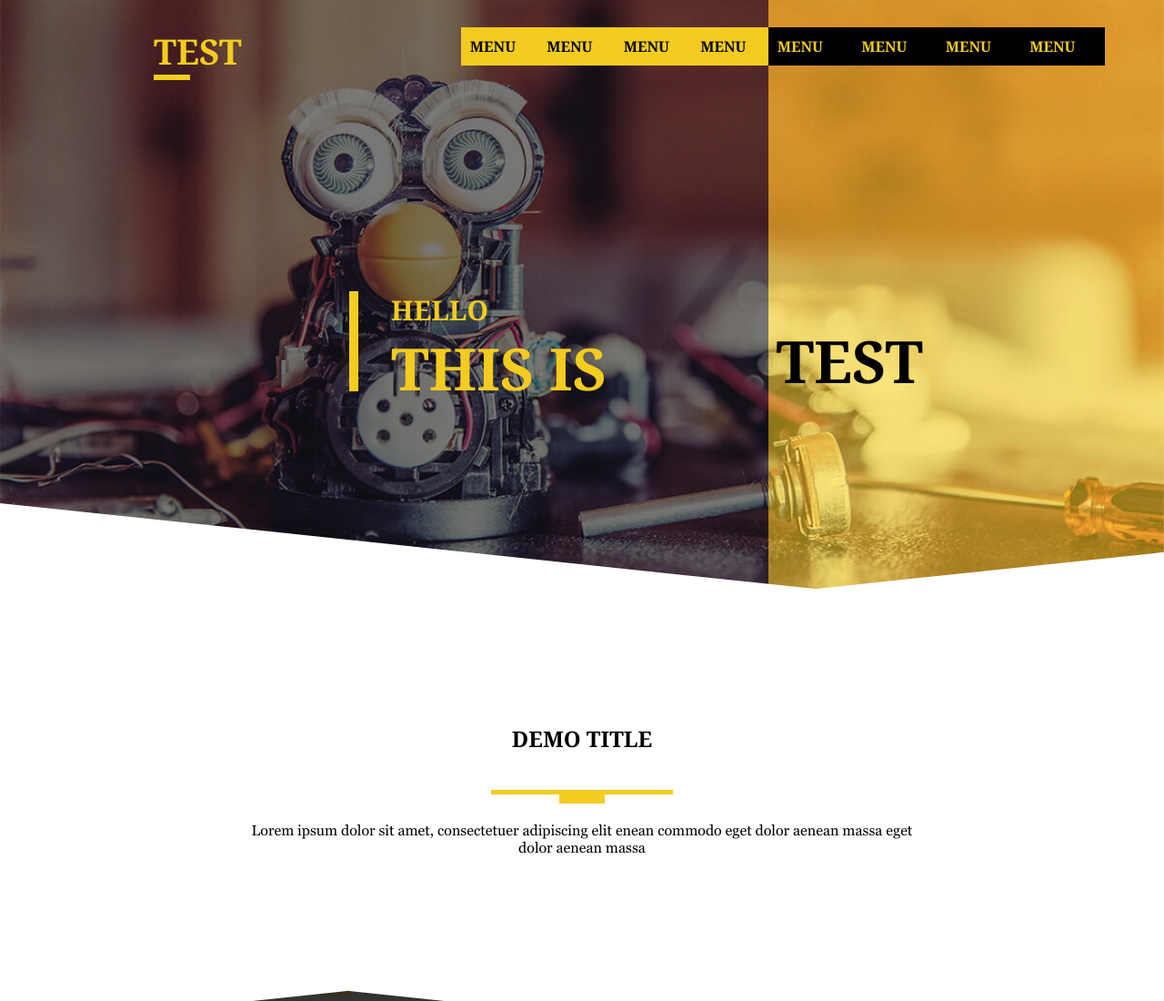
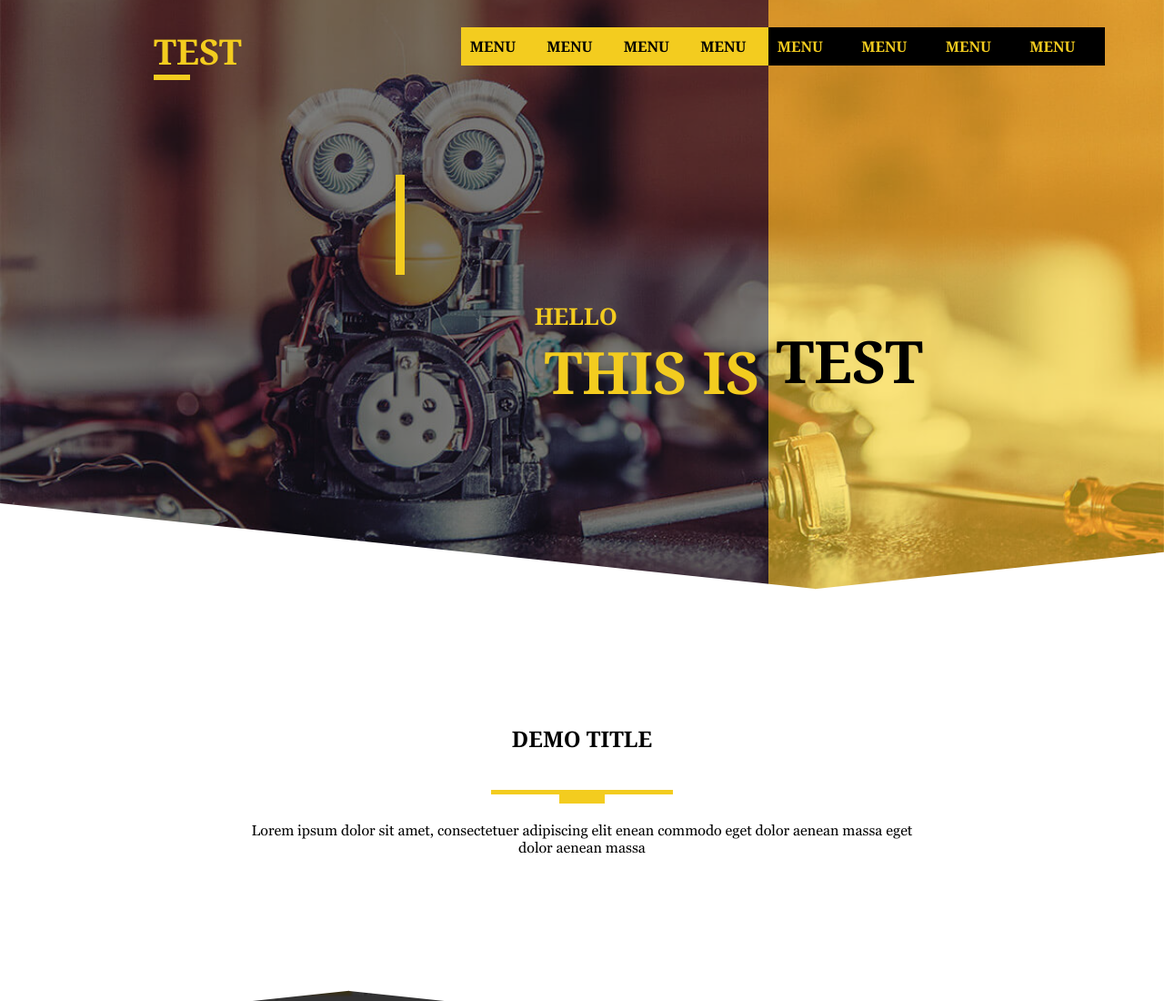
Before and after one commit to uladzimir-yeudakimovich/origami, a plain HTML site: page index.html in a window 1280 px wide. Shown: the top 1100 px of the page at 91% size. Drawn offline with Linux system fonts and the light colour scheme.

Commit message:
header with bug

```diff
--- a/css/style.css
+++ b/css/style.css
@@ -129,26 +129,33 @@ ul.menu1 > li:hover > ul.submenu1, ul.menu2 > li:hover > ul.submenu2 {
 
 article {
   position: absolute;
-  height: 30px;
   width: 36%;
-  margin-top: 320px;
+  margin-top: 330px;
   color: rgb(243, 204, 31);
   margin-left: 30%;
 }
 
 article > h1 {
-  font-size: 30px;
-  margin-top: -110px;
-  margin-left: 10%;
+  margin-right: 36%;
+  display: block;
+  font-size: 2vw;
+  float: right;
 }
 
 article > p {
+  top: 20px;
+  margin-top: 60xp;
+  margin-right: 2%;
+  display: block;
   font-weight: 900;
   font-size: 5vw;
-  margin-left: 10%;
+  float: right;
 }
 
 .header-string2 {
+  position: absolute;
+  top: 24%;
+  left: 34%;
   width: 10px;
   height: 110px;
   background-color: rgb(243, 204, 31);
--- a/index.html
+++ b/index.html
@@ -66,10 +66,10 @@
               </li>
           </ul>
           <article>
-            <div class="header-string2"></div>
             <h1>HELLO</h1>
             <p>THIS IS</p>
           </article>
+          <div class="header-string2"></div>
         </div>
         <div class="background-header2">
             <ul class="menu2">
```
